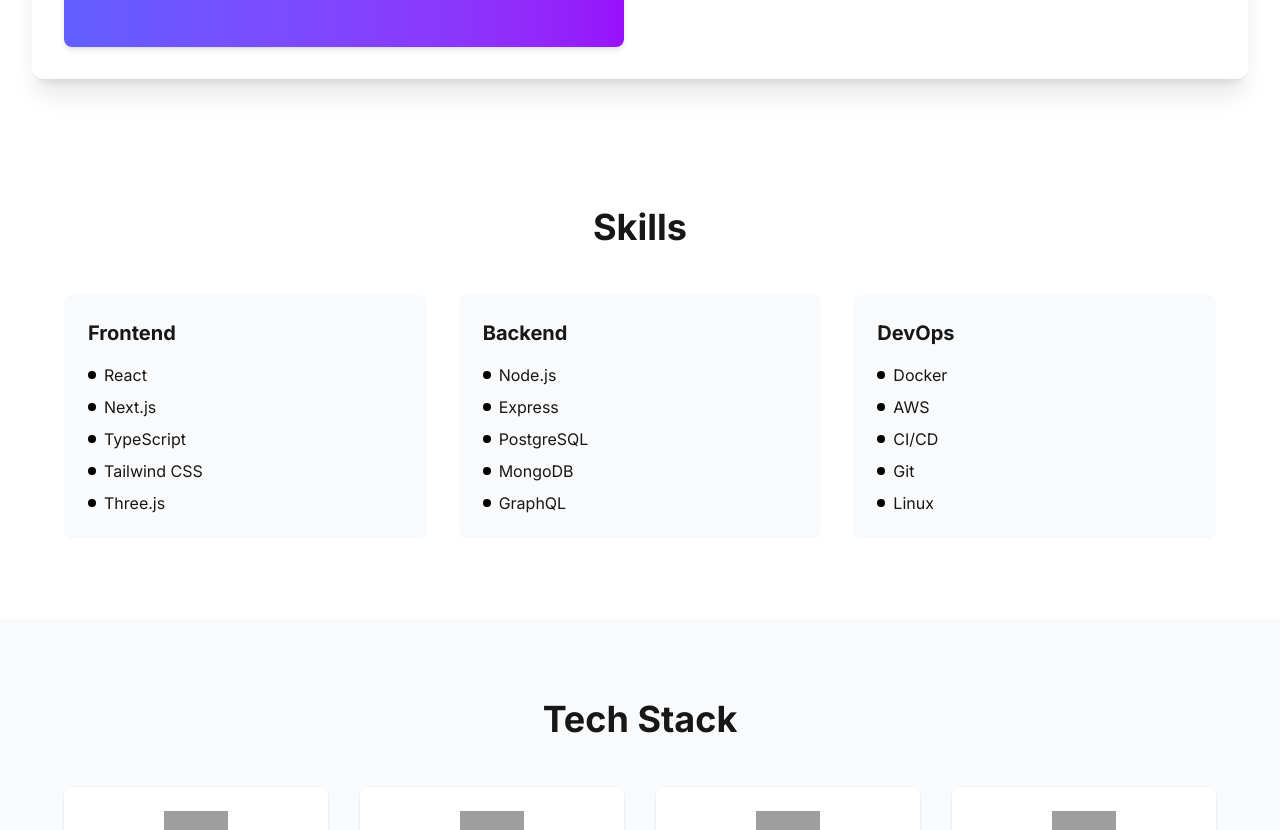
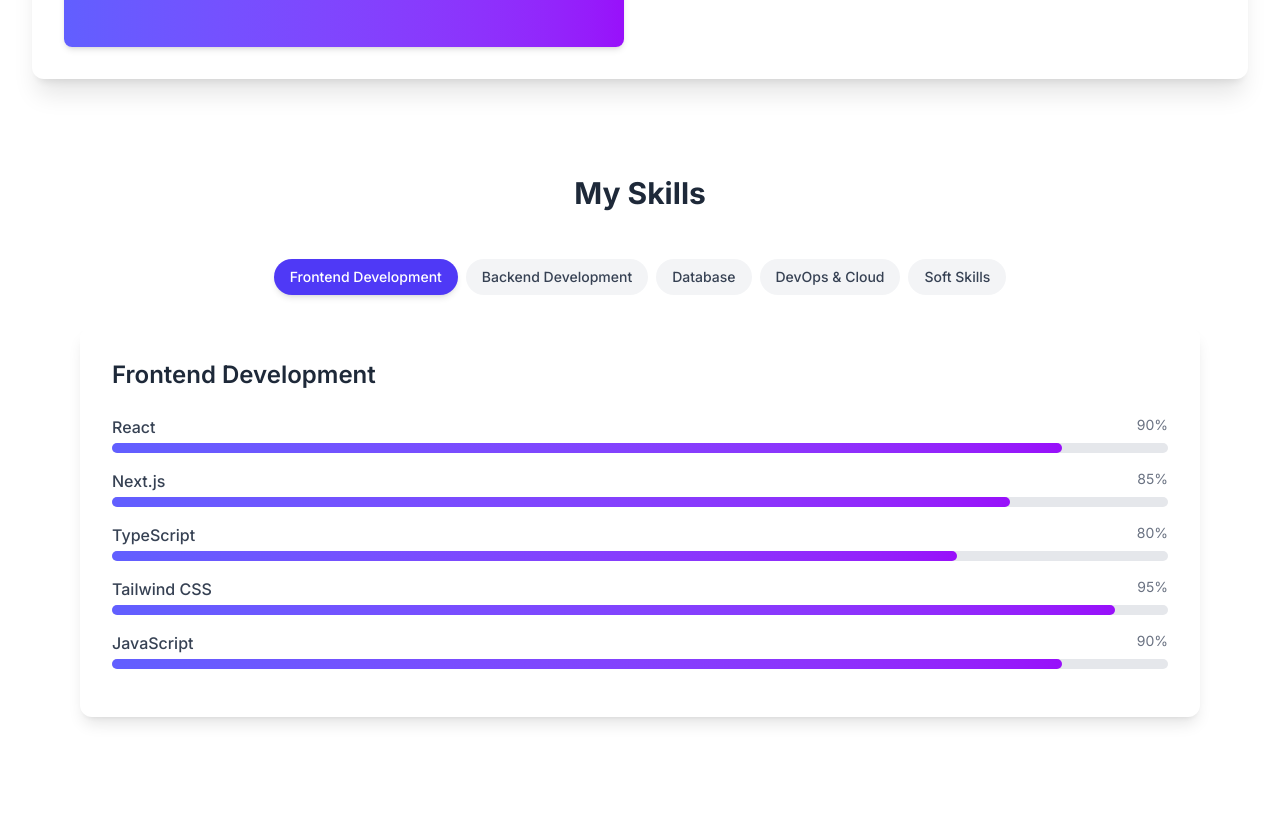
Before and after one commit to Maheshkumarjena/MKJ, a Next.js app: page / in a window 1280 px wide. Shown: the part 1967-2797 px from the top of the page. Built offline with nearby package versions, Linux system fonts and the light colour scheme; grey boxes are pictures that could not be loaded.

Commit message:
skills section done

```diff
--- a/src/app/page.tsx
+++ b/src/app/page.tsx
@@ -14,7 +14,7 @@
       <About />
       <Projects />
       <Skills />
-      <TechStack />
+      {/* <TechStack /> */}
       <Contact />
     </main>
   );
--- a/src/components/Skills.tsx
+++ b/src/components/Skills.tsx
@@ -1,61 +1,122 @@
-"use client"
-import { motion } from 'framer-motion';
+'use client';
 
-interface Skill {
-  category: string;
-  items: string[];
-}
+import { useState } from 'react';
+import { motion, AnimatePresence } from 'framer-motion';
 
-const skills: Skill[] = [
-  {
-    category: "Frontend",
-    items: ["React", "Next.js", "TypeScript", "Tailwind CSS", "Three.js"]
+const skillsData = {
+  frontend: {
+    title: "Frontend Development",
+    skills: [
+      { name: "React", level: 90 },
+      { name: "Next.js", level: 85 },
+      { name: "TypeScript", level: 80 },
+      { name: "Tailwind CSS", level: 95 },
+      { name: "JavaScript", level: 90 },
+    ]
   },
-  {
-    category: "Backend",
-    items: ["Node.js", "Express", "PostgreSQL", "MongoDB", "GraphQL"]
+  backend: {
+    title: "Backend Development",
+    skills: [
+      { name: "Node.js", level: 85 },
+      { name: "Express", level: 80 },
+      { name: "Python", level: 75 },
+      { name: "Django", level: 70 },
+      { name: "REST APIs", level: 85 },
+    ]
   },
-  {
-    category: "DevOps",
-    items: ["Docker", "AWS", "CI/CD", "Git", "Linux"]
+  database: {
+    title: "Database",
+    skills: [
+      { name: "MongoDB", level: 80 },
+      { name: "PostgreSQL", level: 75 },
+      { name: "MySQL", level: 70 },
+      { name: "Firebase", level: 65 },
+      { name: "Prisma", level: 75 },
+    ]
+  },
+  devops: {
+    title: "DevOps & Cloud",
+    skills: [
+      { name: "Docker", level: 70 },
+      { name: "AWS", level: 65 },
+      { name: "CI/CD", level: 75 },
+      { name: "Git", level: 90 },
+      { name: "Linux", level: 80 },
+    ]
+  },
+  soft: {
+    title: "Soft Skills",
+    skills: [
+      { name: "Communication", level: 95 },
+      { name: "Teamwork", level: 90 },
+      { name: "Problem Solving", level: 85 },
+      { name: "Time Management", level: 80 },
+      { name: "Adaptability", level: 90 },
+    ]
   }
-];
+};
 
-export default function Skills() {
+const SkillsSection = () => {
+  const [activeTab, setActiveTab] = useState<keyof typeof skillsData>('frontend');
+
   return (
-    <section id="skills" className="py-20 px-4 md:px-8">
-      <div className="max-w-6xl mx-auto">
-        <motion.h2
-          initial={{ opacity: 0, y: 20 }}
-          whileInView={{ opacity: 1, y: 0 }}
-          transition={{ duration: 0.5 }}
-          className="text-4xl font-bold mb-12 text-center"
-        >
-          Skills
-        </motion.h2>
+    <section className="py-12 px-4 max-w-6xl mx-auto">
+      <h2 className="text-3xl font-bold text-center mb-12 text-gray-800">My Skills</h2>
 
-        <div className="grid md:grid-cols-3 gap-8">
-          {skills.map((skillGroup, index) => (
-            <motion.div
-              key={skillGroup.category}
-              initial={{ opacity: 0, y: 20 }}
-              whileInView={{ opacity: 1, y: 0 }}
-              transition={{ duration: 0.5, delay: index * 0.1 }}
-              className="bg-gray-50 p-6 rounded-lg"
-            >
-              <h3 className="text-xl font-bold mb-4">{skillGroup.category}</h3>
-              <ul className="space-y-2">
-                {skillGroup.items.map((skill) => (
-                  <li key={skill} className="flex items-center gap-2">
-                    <span className="w-2 h-2 bg-black rounded-full"></span>
-                    {skill}
-                  </li>
-                ))}
-              </ul>
-            </motion.div>
-          ))}
-        </div>
+      {/* Navigation Tabs */}
+      <div className="flex flex-wrap justify-center gap-2 mb-8">
+        {Object.keys(skillsData).map((tab) => (
+          <button
+            key={tab}
+            onClick={() => setActiveTab(tab as keyof typeof skillsData)}
+            className={`px-4 py-2 rounded-full text-sm font-medium transition-all duration-300 ${
+              activeTab === tab
+                ? 'bg-indigo-600 text-white shadow-md'
+                : 'bg-gray-100 text-gray-700 hover:bg-gray-200'
+            }`}
+          >
+            {skillsData[tab as keyof typeof skillsData].title}
+          </button>
+        ))}
+      </div>
+
+      {/* Skills Content */}
+      <div className="bg-white rounded-xl shadow-lg p-6 md:p-8">
+        <AnimatePresence mode="wait">
+          <motion.div
+            key={activeTab}
+            initial={{ opacity: 0, y: 20 }}
+            animate={{ opacity: 1, y: 0 }}
+            exit={{ opacity: 0, y: -20 }}
+            transition={{ duration: 0.3 }}
+          >
+            <h3 className="text-2xl font-semibold mb-6 text-gray-800">
+              {skillsData[activeTab].title}
+            </h3>
+
+            <div className="space-y-4">
+              {skillsData[activeTab].skills.map((skill) => (
+                <div key={skill.name} className="mb-4">
+                  <div className="flex justify-between mb-1">
+                    <span className="text-gray-700 font-medium">{skill.name}</span>
+                    <span className="text-gray-500 text-sm">{skill.level}%</span>
+                  </div>
+                  <div className="w-full bg-gray-200 rounded-full h-2.5">
+                    <motion.div
+                      initial={{ width: 0 }}
+                      animate={{ width: `${skill.level}%` }}
+                      transition={{ duration: 0.8, delay: 0.2 }}
+                      className="h-2.5 rounded-full bg-gradient-to-r from-indigo-500 to-purple-600"
+                    />
+                  </div>
+                </div>
+              ))}
+            </div>
+          </motion.div>
+        </AnimatePresence>
       </div>
     </section>
   );
-}
+};
+
+export default SkillsSection;
```
